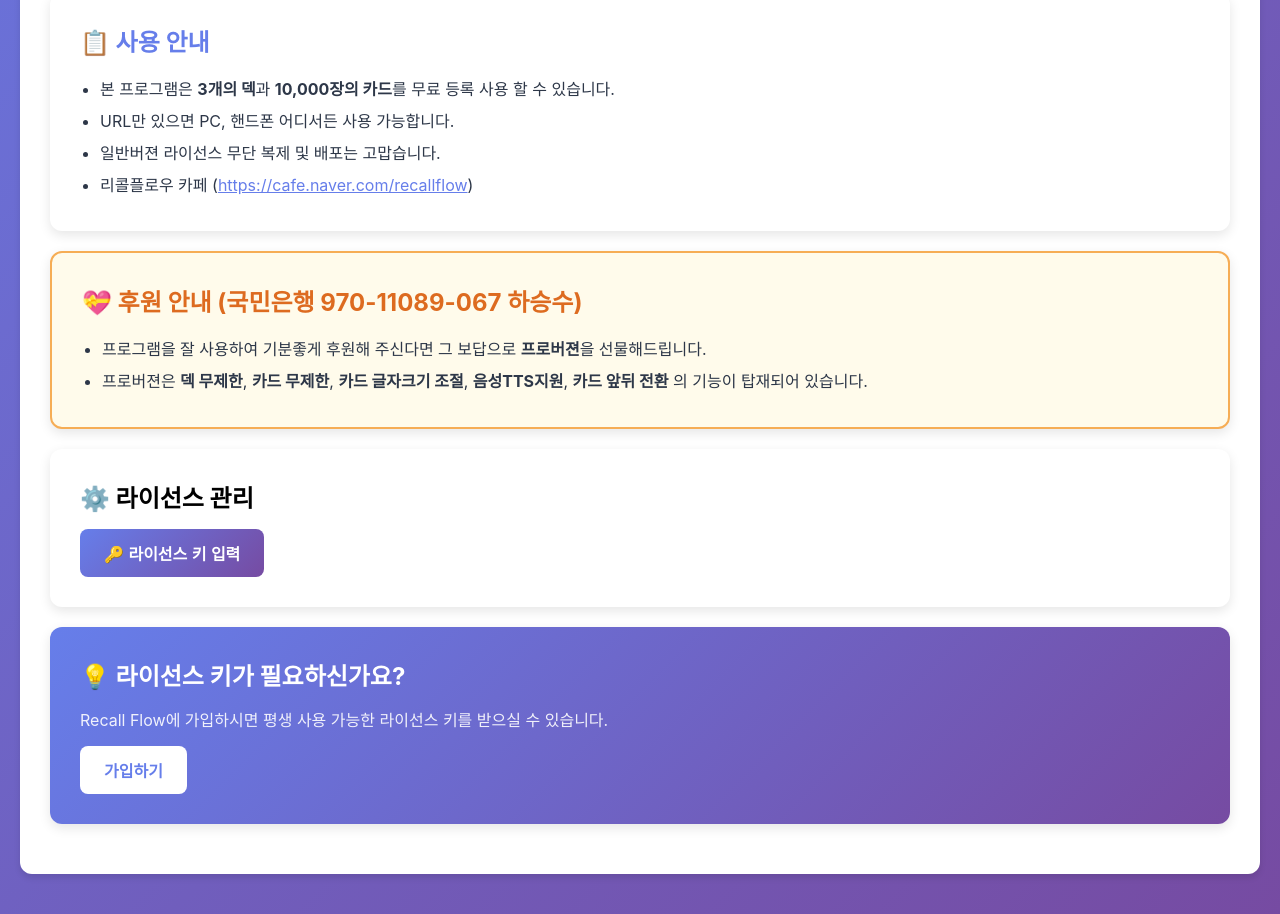
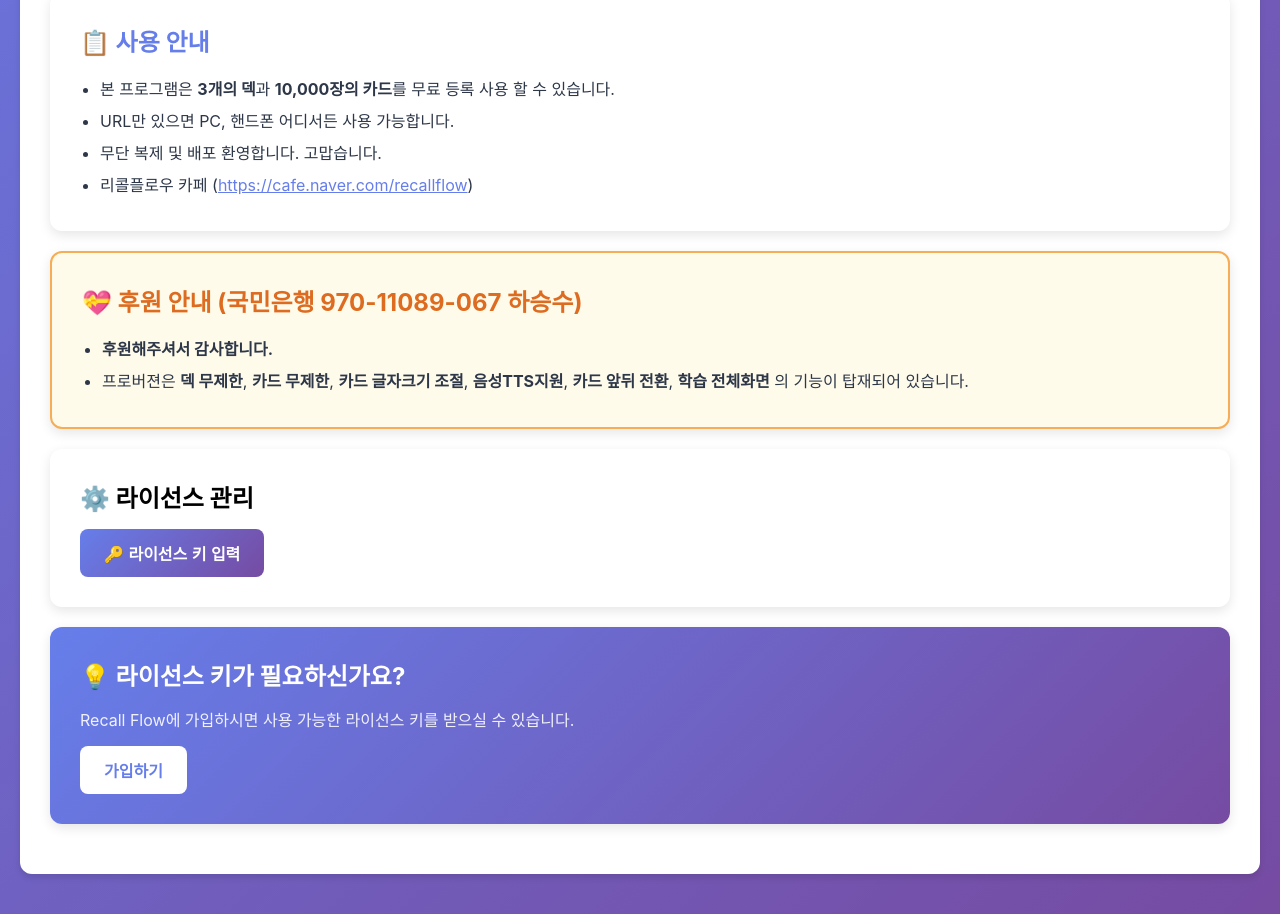
Before and after one commit to Heath-Ha/recallflow, a plain HTML site: page license.html in a window 1280 px wide. Shown: the part 780-1694 px from the top of the page. Drawn offline with Linux system fonts and the light colour scheme.

Commit message:
Update license.html

```diff
--- a/license.html
+++ b/license.html
@@ -154,7 +154,7 @@
                     <ul style="color: #2d3748; line-height: 2; margin-left: 20px;">
                         <li>본 프로그램은 <strong>3개의 덱</strong>과 <strong>10,000장의 카드</strong>를 무료 등록 사용 할 수 있습니다.</li>
                         <li>URL만 있으면 PC, 핸드폰 어디서든 사용 가능합니다.</li>
-                        <li>일반버젼 라이선스 무단 복제 및 배포는 고맙습니다.</li>
+                        <li>무단 복제 및 배포 환영합니다. 고맙습니다.</li>
                         <li>리콜플로우 카페 (<a href="https://cafe.naver.com/recallflow" target="_blank" style="color: #667eea; text-decoration: underline;">https://cafe.naver.com/recallflow</a>)</li>
                     </ul>
                 </div>
@@ -162,8 +162,8 @@
                 <div class="license-card" style="background: #fffbeb; border: 2px solid #f6ad55;">
                     <h2 style="margin-bottom: 15px; color: #dd6b20;">💝 후원 안내 (국민은행 970-11089-067 하승수)</h2>
                     <ul style="color: #2d3748; line-height: 2; margin-left: 20px;">
-                        <li>프로그램을 잘 사용하여 기분좋게 후원해 주신다면 그 보답으로 <strong>프로버젼</strong>을 선물해드립니다.</li>
-                        <li>프로버젼은 <strong>덱 무제한</strong>, <strong>카드 무제한</strong>, <strong>카드 글자크기 조절</strong>, <strong>음성TTS지원</strong>, <strong>카드 앞뒤 전환</strong> 의 기능이 탑재되어 있습니다.</li>
+                        <li><strong>후원해주셔서 감사합니다.</strong></li>
+                        <li>프로버젼은 <strong>덱 무제한</strong>, <strong>카드 무제한</strong>, <strong>카드 글자크기 조절</strong>, <strong>음성TTS지원</strong>, <strong>카드 앞뒤 전환</strong>, <strong>학습 전체화면</strong> 의 기능이 탑재되어 있습니다.</li>
                     </ul>
                 </div>
                     </div>
@@ -191,7 +191,7 @@
                     <div class="license-card" style="background: linear-gradient(135deg, #667eea 0%, #764ba2 100%); color: white;">
                         <h2 style="margin-bottom: 15px; color: white;">💡 라이선스 키가 필요하신가요?</h2>
                         <p style="margin-bottom: 15px; opacity: 0.9;">
-                            Recall Flow에 가입하시면 평생 사용 가능한 라이선스 키를 받으실 수 있습니다.
+                            Recall Flow에 가입하시면 사용 가능한 라이선스 키를 받으실 수 있습니다.
                         </p>
                         <button class="btn" style="background: white; color: #667eea;" onclick="window.open('https://cafe.naver.com/recallflow', '_blank')">
                             가입하기
```
